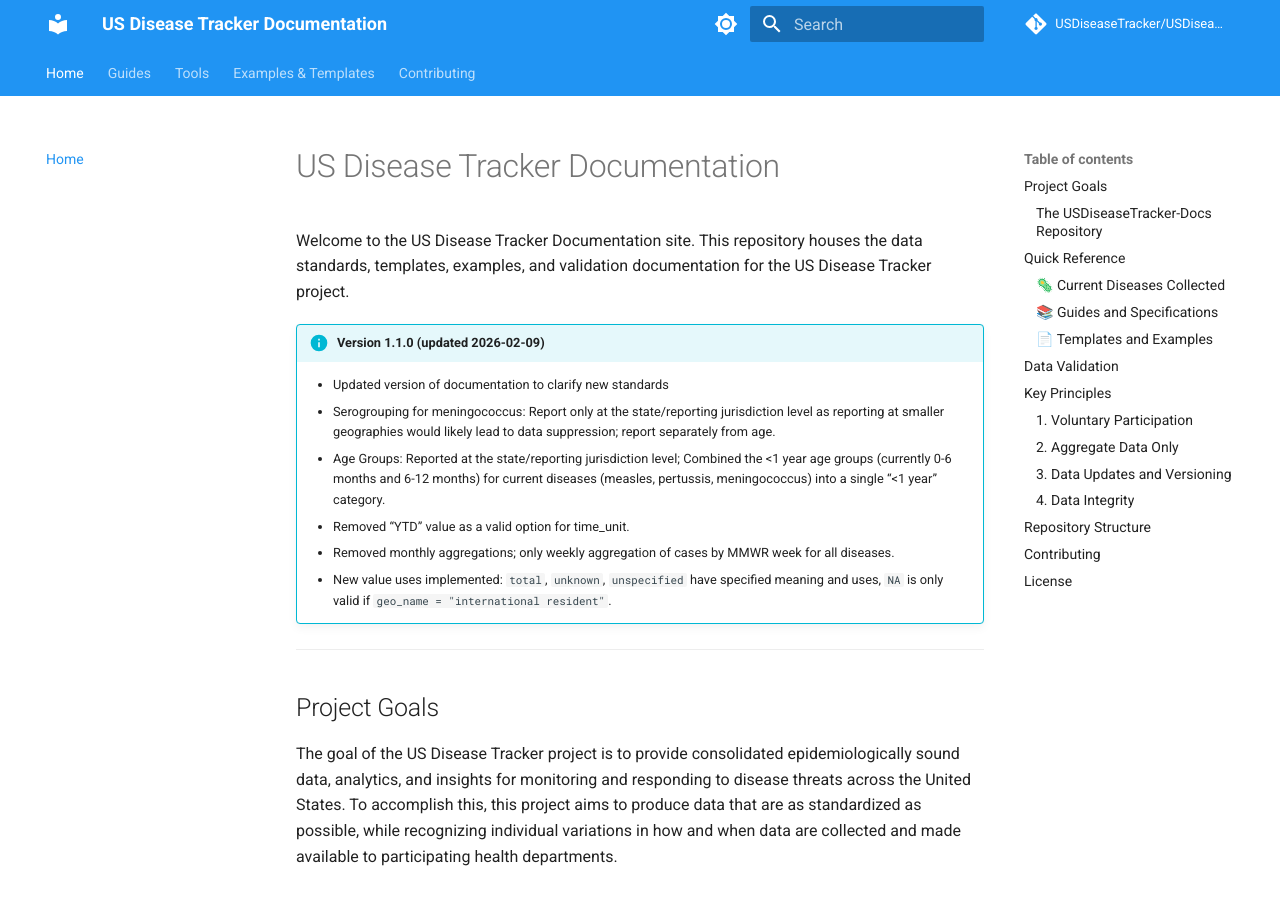
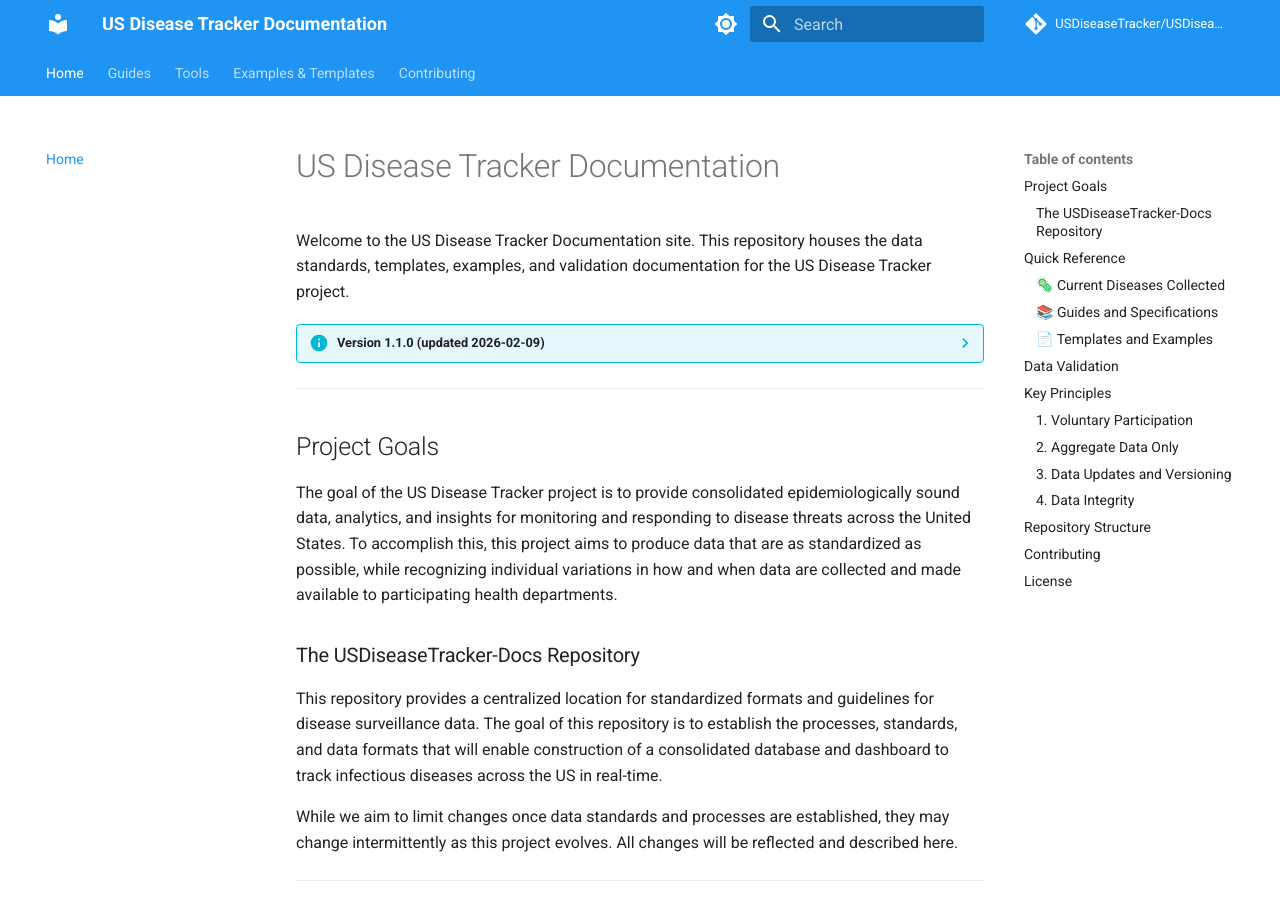
Before and after one commit to USDiseaseTracker/USDiseaseTracker-Docs, an MkDocs documentation site: the page built from docs/index.md, in a window 1280 px wide and 900 px high. Built offline with MkDocs 1.6.1 and Material for MkDocs 9.7.7, drawn with Linux system fonts in a browser that asks for light colours; comment, search, counter and statistics services are not loaded.

```diff
--- a/docs/index.md
+++ b/docs/index.md
@@ -2,7 +2,7 @@
 
 Welcome to the US Disease Tracker Documentation site. This repository houses the data standards, templates, examples, and validation documentation for the US Disease Tracker project.
 
-!!! info "Version 1.1.0 (updated 2026-02-09)"
+??? info "Version 1.1.0 (updated 2026-02-09)"
 
     - Updated version of documentation to clarify new standards
     - Serogrouping for meningococcus: Report only at the state/reporting jurisdiction level as reporting at smaller geographies would likely lead to data suppression; report separately from age.
```
